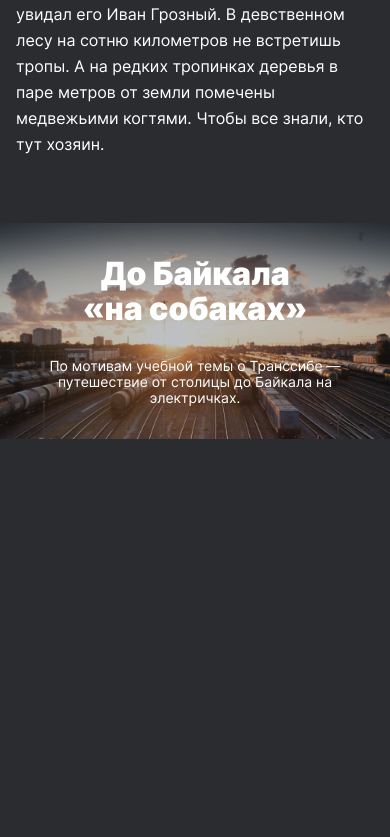
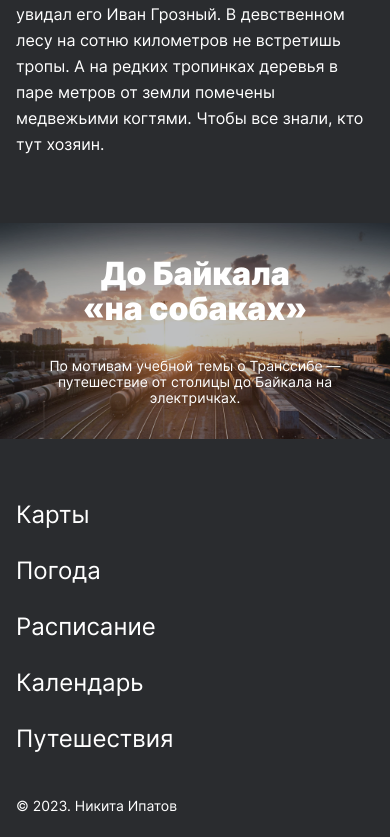
Before and after one commit to NotKhrushchev/russian-travel, a plain HTML site: page index.html in a window 390 px wide. Shown: the part 9762-10599 px from the top of the page. Before the commit the page ends 10201 px from the top, so only its background shows below. Drawn offline with Linux system fonts and the light colour scheme.

Commit message:
добавлен и адаптирован блок footer

```diff
--- a/blocks/cover/cover.css
+++ b/blocks/cover/cover.css
@@ -1,12 +1,11 @@
 .cover {
-    max-width: 1184px;
     box-sizing: border-box;
     background-image: url(../../images/cover-trains.jpg);
     background-position: center;
     background-repeat: no-repeat;
     background-size: cover;
     padding: 245px 312px;
-    margin: 92px auto 0;
+    margin: 92px 48px 0;
     display: flex;
     flex-direction: column;
     justify-content: center;
@@ -41,6 +40,7 @@
 @media screen and (max-width:1279px) {
     .cover {
         padding: 195px 232px;
+        margin: 92px 0;
     }
 }
 
--- /dev/null
+++ b/blocks/footer/__copyright/footer__copyright.css
@@ -0,0 +1,15 @@
+.footer__copyright {
+    font-size: 14px;
+    font-weight: normal;
+    line-height: 16px;
+    margin: 0;
+    align-self: center;
+}
+
+@media screen and (max-width: 767px) {
+    .footer__copyright {
+        line-height: 14px;
+        padding: 48px 0 0;
+        align-self: flex-start;
+    }
+}
--- /dev/null
+++ b/blocks/footer/__navigation-link/footer__navigation-link.css
@@ -0,0 +1,25 @@
+.footer__navigation-link {
+    padding-left: 18px;
+    color: white;
+    text-decoration: none;
+    transition: opacity 0.2s ease-out;
+    font-size: 16px;
+    font-weight: normal;
+    line-height: 18px;
+}
+
+.footer__navigation-link:first-child {
+    padding: 0;
+}
+
+.footer__navigation-link:hover {
+    opacity: 0.5;
+}
+
+@media screen and (max-width: 767px) {
+    .footer__navigation-link {
+        font-size: 24px;
+        line-height: 24px;
+        padding: 32px 0 0;
+    }
+}
--- /dev/null
+++ b/blocks/footer/__navigation/footer__navigation.css
@@ -0,0 +1,12 @@
+.footer__navigation {
+    padding: 0;
+    display: flex;
+    flex-direction: row;
+    margin: 0;
+}
+
+@media screen and (max-width: 767px) {
+    .footer__navigation {
+        flex-direction: column;
+    }
+}
--- /dev/null
+++ b/blocks/footer/footer.css
@@ -0,0 +1,22 @@
+.footer {
+    max-width: 1280px;
+    min-width: 320px;
+    margin: 0 auto;
+    padding: 92px 48px 24px;
+    display: flex;
+    justify-content: space-between;
+    box-sizing: border-box;
+}
+
+@media screen and (max-width: 1023px) {
+    .footer {
+        padding: 88px 24px 24px;
+    }
+}
+
+@media screen and (max-width: 767px) {
+    .footer {
+        padding: 64px 16px 24px;
+        flex-direction: column;
+    }
+}
--- a/index.html
+++ b/index.html
@@ -140,5 +140,15 @@
             <p class="cover__subtitle">По мотивам учебной темы о Транссибе — путешествие от столицы до Байкала на электричках.</p>
         </section>
     </main>
+    <footer class="footer">
+        <ul class="footer__navigation">
+            <a class="footer__navigation-link" href="https://yandex.ru/maps">Карты</a>
+            <a class="footer__navigation-link" href="https://yandex.ru/pogoda">Погода</a>
+            <a class="footer__navigation-link" href="https://rasp.yandex.ru">Расписание</a>
+            <a class="footer__navigation-link" href="https://calendar.yandex.ru">Календарь</a>
+            <a class="footer__navigation-link" href="https://travel.yandex.ru">Путешествия</a>
+        </ul>
+        <p class="footer__copyright">© 2023. Никита Ипатов</p>
+    </footer>
 </body>
 </html>
--- a/pages/index.css
+++ b/pages/index.css
@@ -42,3 +42,8 @@
 @import url(../blocks/cover/__title/cover__title.css);
 @import url(../blocks/cover/__subtitle/cover__subtitle.css);
 @import url(../blocks/cover/__link/cover__link.css);
+
+@import url(../blocks/footer/footer.css);
+@import url(../blocks/footer/__navigation/footer__navigation.css);
+@import url(../blocks/footer/__navigation-link/footer__navigation-link.css);
+@import url(../blocks/footer/__copyright/footer__copyright.css);
```
